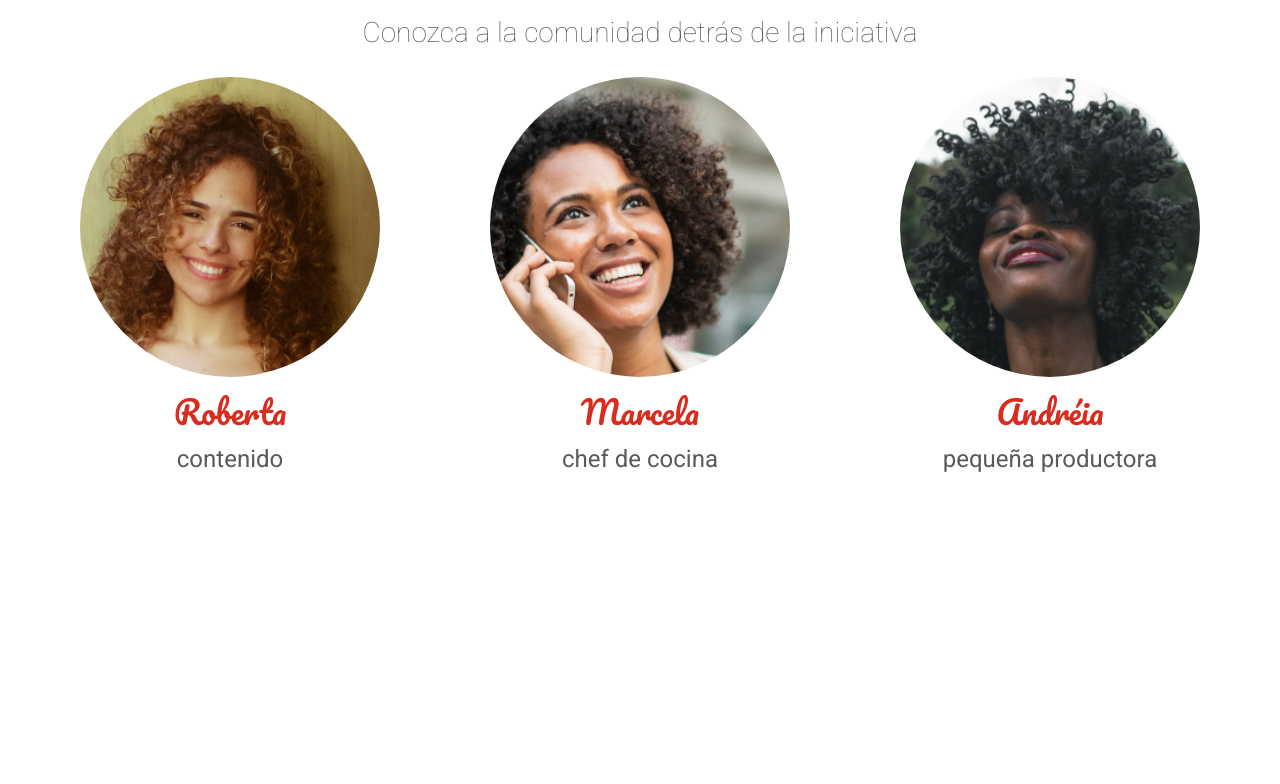
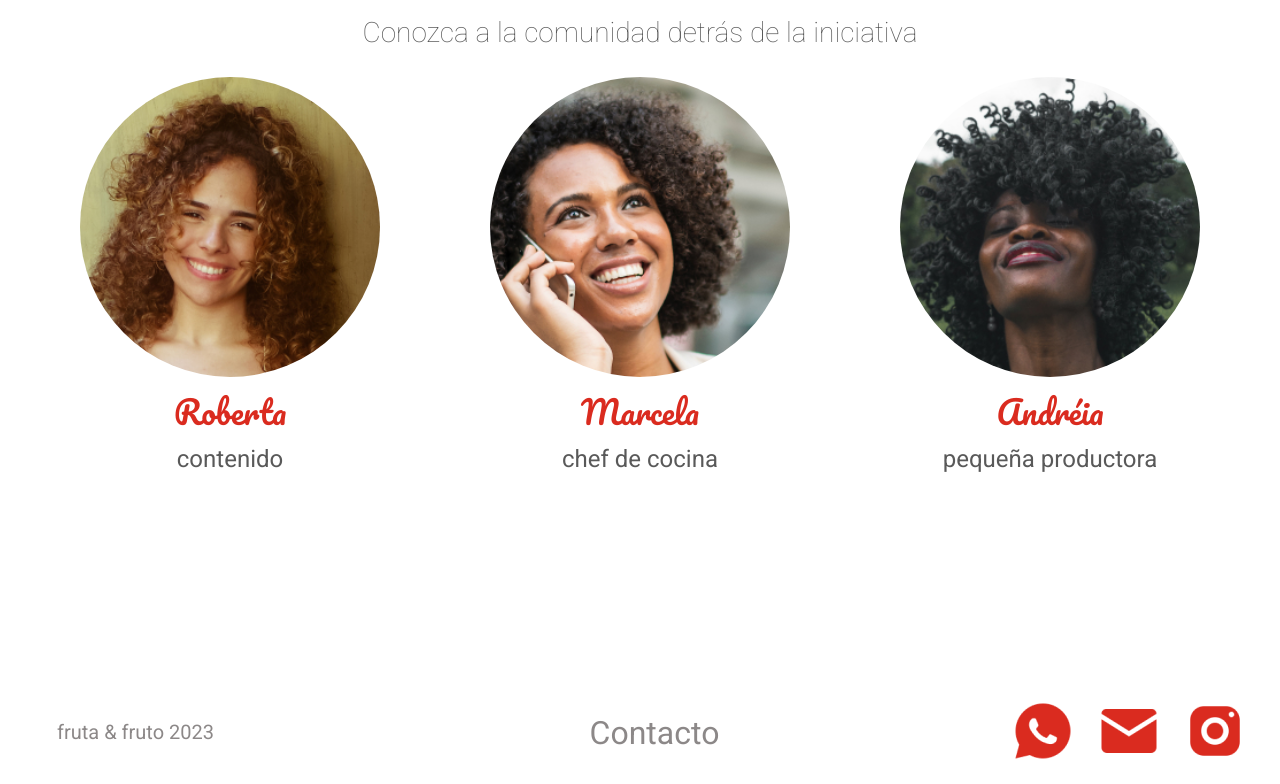
Before and after one commit to Eduardo4Smile/-Arquitectura-CSS-, a plain HTML site: page index.html in a window 1280 px wide. Shown: the part 2366-3150 px from the top of the page. Before the commit the page ends 2968 px from the top, so only its background shows below. Drawn offline with Linux system fonts and the light colour scheme.

Commit message:
Agregando rodapie

```diff
--- /dev/null
+++ b/assets/css/rodapie.css
@@ -0,0 +1,6 @@
+.rodapie{
+    display: flex;
+    justify-content: space-between;
+    align-items: center;
+    padding: 5rem 2rem 0 2rem;
+}
--- /dev/null
+++ b/assets/css/rodapie/rodapie-descripcion.css
@@ -0,0 +1,6 @@
+.rodapie__descripcion{
+    display: flex;
+    font-size: 2rem;
+    margin-left: 5rem;
+    color: #8c8888;
+}
--- /dev/null
+++ b/assets/css/rodapie/rodapie-icon.css
@@ -0,0 +1,4 @@
+.rodapie__icon{
+    margin-left: 1.25rem;
+
+}
--- /dev/null
+++ b/assets/css/rodapie/rodapie-lista.css
@@ -0,0 +1,3 @@
+.rodapie__lista{
+    display: flex;
+}
--- /dev/null
+++ b/assets/css/rodapie/rodapie-titulo.css
@@ -0,0 +1,8 @@
+.rodapie__titulo{
+    display: flex;
+    color: #8c8888;
+    font-weight: 400;
+    font-size: 1.25rem;
+    align-items: center;
+    padding: 1.5625rem;
+}
--- /dev/null
+++ b/assets/css/rodapie/ropapie-item.css
@@ -0,0 +1,3 @@
+.rodapie__item{
+    list-style: none;
+}
--- a/index.html
+++ b/index.html
@@ -34,6 +34,12 @@
     <link href="assets/css/persona/persona-nombre.css" rel="stylesheet" />
     <link href="assets/css/persona/persona-imagen.css" rel="stylesheet" />
     <link href="assets/css/persona/persona-funcion.css" rel="stylesheet" />
+    <link href="assets/css/rodapie.css" rel="stylesheet" />
+    <link href="assets/css/rodapie/rodapie-titulo.css" rel="stylesheet" />
+    <link href="assets/css/rodapie/rodapie-descripcion.css" rel="stylesheet" />
+    <link href="assets/css/rodapie/rodapie-lista.css" rel="stylesheet" />
+    <link href="assets/css/rodapie/ropapie-item.css" rel="stylesheet" />
+    <link href="assets/css/rodapie/rodapie-icon.css" rel="stylesheet" />
 
 </head>
 
@@ -130,5 +136,15 @@
             </div>
         </div>
     </section>
+    <!-- Aula 5 -->
+    <footer class="rodapie">
+      <h3 class="rodapie__titulo">fruta & fruto 2023</h2>
+      <p class="rodapie__descripcion">Contacto</p>
+      <ul class="rodapie__lista">
+          <li class="rodapie__item"><a class="rodapie__icon" href="#"><img alt="WhatsApp" src="./assets/img/WhatsApp.png"></a></li>
+          <li class="rodapie__item"><a class="rodapie__icon" href="#" ><img alt="Email" src="./assets/img/email.png"></a></li>
+          <li class="rodapie__item"><a class="rodapie__icon" href="#"><img alt="Instagram" src="./assets/img/Instagram.png"></a></li>
+      </ul>
+  </footer>
 </body>
 </html>
```
